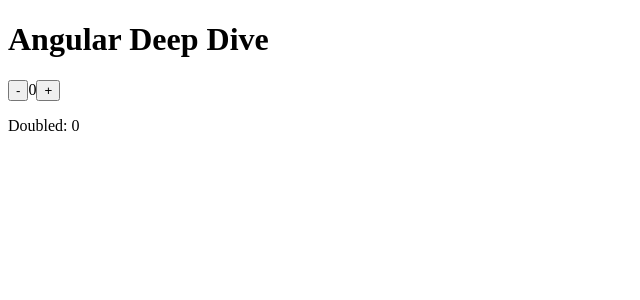
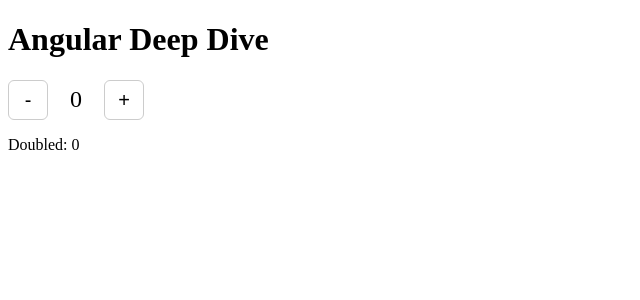
Before and after one commit to kbelyse/angular-deep-dive, an Angular app: page / in a window 1280 px wide. Shown: the top 300 px of the page, without its empty margins (0-640 px from the left). Built offline with nearby package versions, Linux system fonts and the light colour scheme.

Commit message:
style the counter component

```diff
--- a/src/app/counter/counter-button/counter-button.scss
+++ b/src/app/counter/counter-button/counter-button.scss
@@ -0,0 +1,19 @@
+button {
+  width: 2.5rem;
+  height: 2.5rem;
+  border: 1px solid #ccc;
+  border-radius: 0.375rem;
+  background: #fff;
+  font-size: 1.25rem;
+  line-height: 1;
+  cursor: pointer;
+
+  &:hover {
+    background: #f3f3f3;
+  }
+
+  &:focus-visible {
+    outline: 2px solid #2563eb;
+    outline-offset: 2px;
+  }
+}
--- a/src/app/counter/counter.scss
+++ b/src/app/counter/counter.scss
@@ -0,0 +1,12 @@
+.counter {
+  display: flex;
+  align-items: center;
+  gap: 1rem;
+}
+
+.count {
+  min-width: 2ch;
+  text-align: center;
+  font-size: 1.5rem;
+  font-variant-numeric: tabular-nums;
+}
```
